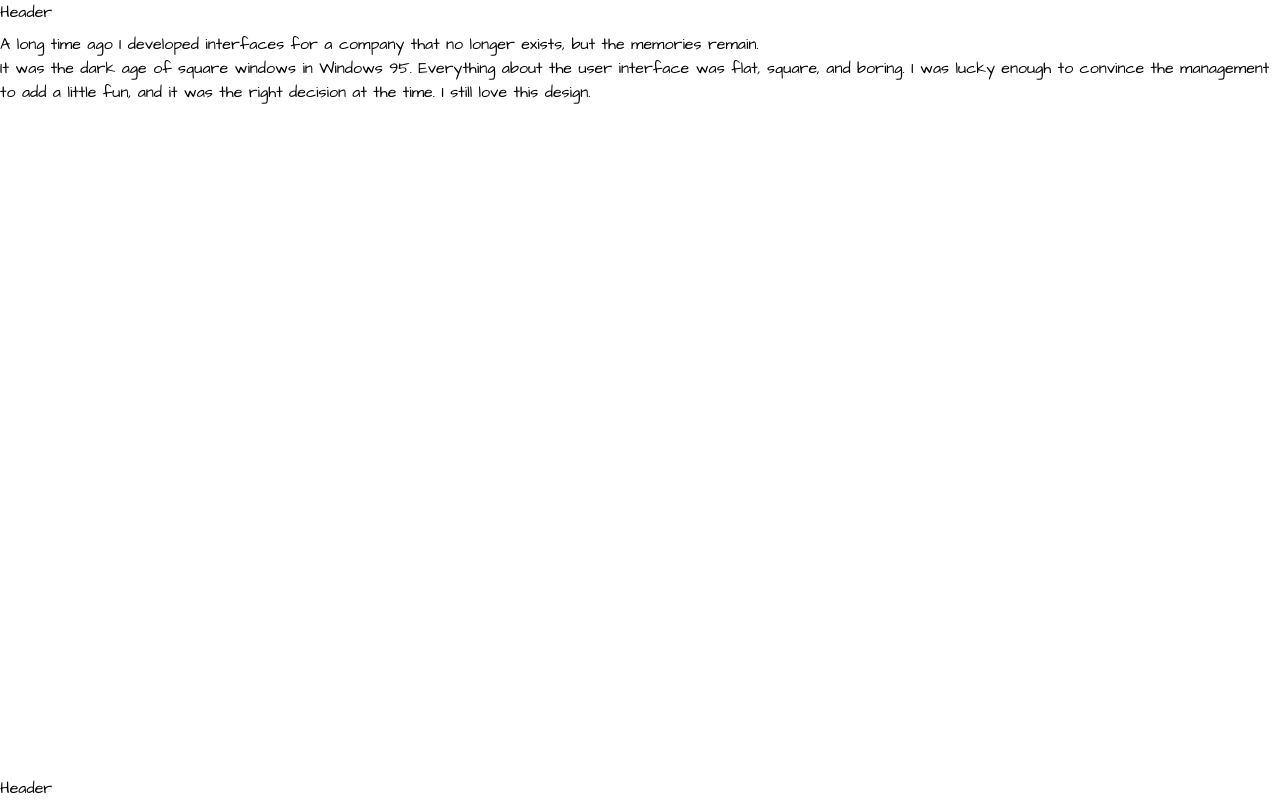
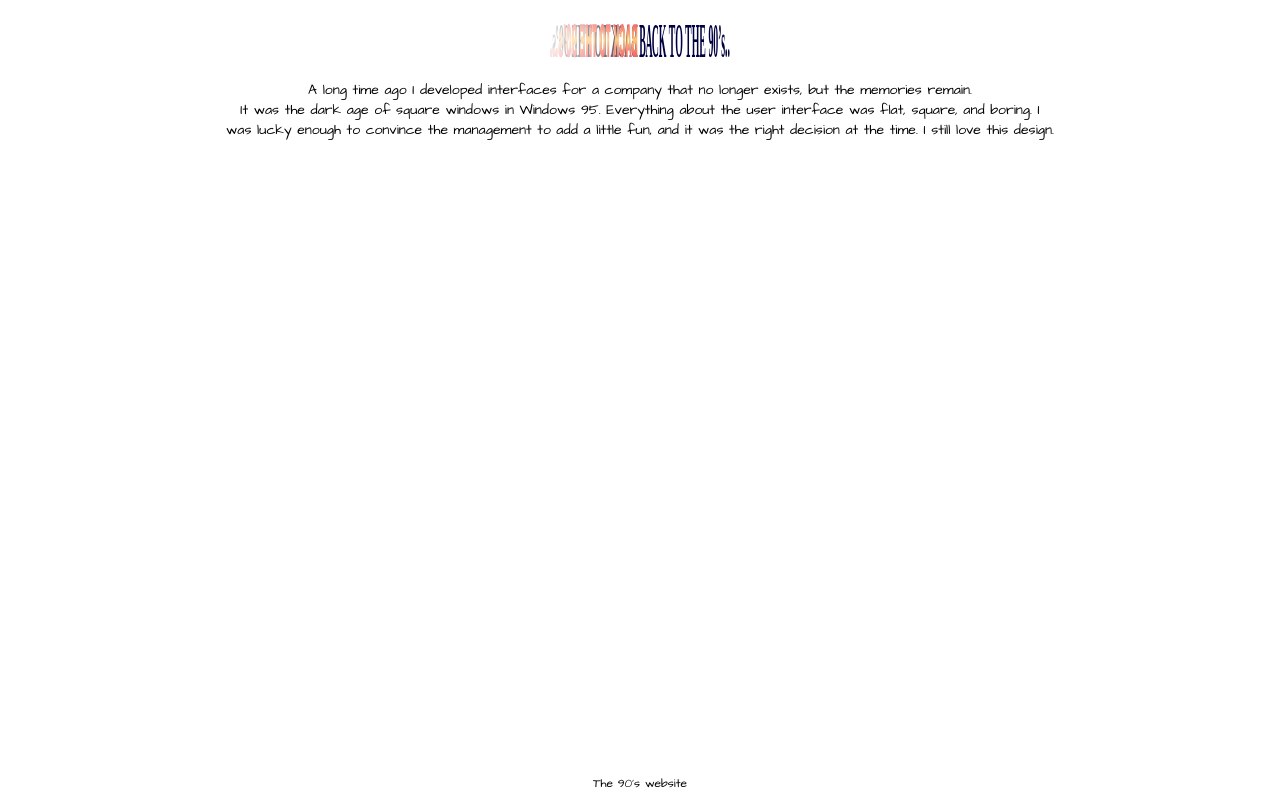
Before and after one commit to maxzz/back-to-90s, a React (Vite) app: page / in a window 1280 px wide. Built offline with nearby package versions, Linux system fonts and the light colour scheme.

Commit message:
WIP. upgrade-2025. update header

```diff
--- a/src/components/0-all/0-app.tsx
+++ b/src/components/0-all/0-app.tsx
@@ -4,7 +4,7 @@ import { Footer } from "../3-footer";
 
 export function App() {
     return (
-        <div className="h-screen grid grid-rows-[auto_1fr_auto] gap-2">
+        <div className="h-screen grid grid-rows-[auto_1fr_auto]">
             <Header />
             <SectionMain />
             <Footer />
--- a/src/components/1-header/0-all.tsx
+++ b/src/components/1-header/0-all.tsx
@@ -2,8 +2,8 @@ import { type ComponentPropsWithoutRef } from "react";
 
 export function Header({ className }: ComponentPropsWithoutRef<"header">) {
     return (
-        <header>
-            Header
+        <header className="p-2 flex items-center justify-center">
+            <img className="pt-2 h-16" src="assets/images/title.svg" alt="title image of the 90's website" />
         </header>
     );
 }
--- a/src/components/2-main/0-all.tsx
+++ b/src/components/2-main/0-all.tsx
@@ -1,6 +1,6 @@
 export function SectionMain() {
     return (
-        <div className="">
+        <div className="text-sm text-center text-balance">
             <p>A long time ago I developed interfaces for a company that no longer exists, but the memories remain.</p>
             <p>It was the dark age of square windows in Windows 95. Everything about the user interface was flat, square, and boring. I was lucky enough to convince the management to add a little fun, and it was the right decision at the time. I still love this design.</p>
         </div>
--- a/src/components/3-footer/0-all.tsx
+++ b/src/components/3-footer/0-all.tsx
@@ -2,8 +2,10 @@ import { type ComponentPropsWithoutRef } from "react";
 
 export function Footer({ className }: ComponentPropsWithoutRef<"header">) {
     return (
-        <header>
-            Header
-        </header>
+        <footer className="p-2 text-xs text-center">
+            <a href="https://theoldnet.com/get?decode=false&scripts=false&year=1997&url=http://xirlink.com/vp.htm" target="_blank">
+                The 90's website
+            </a>
+        </footer>
     );
 }
```
